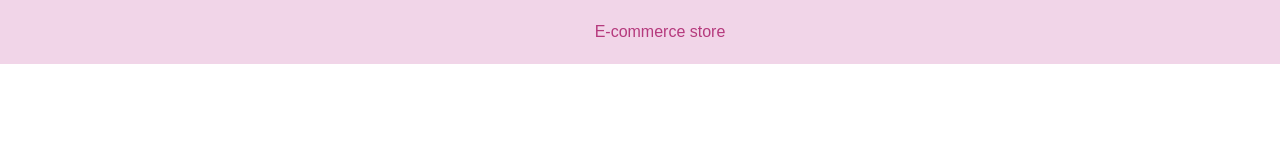
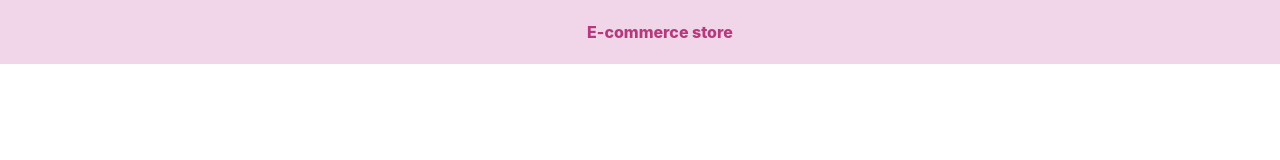
Before and after one commit to TshireletsoMogwere/TSHMOG408_JSE2407_GroupD_TshireletsoMogwere_JSF02, a Svelte app: page / in a window 1280 px wide. Shown: the top 160 px of the page. Built offline with nearby package versions, Linux system fonts and the light colour scheme.

Commit message:
update App.svelte and Header.svelte

```diff
--- a/src/App.svelte
+++ b/src/App.svelte
@@ -7,9 +7,5 @@
 <Header />
 
 <style>
-  :global(body) {
-    font-family: Arial, sans-serif;
-    margin: 0;
-    padding: 0;
-  }
+
 </style>
--- a/src/components/Header.svelte
+++ b/src/components/Header.svelte
@@ -4,6 +4,7 @@
 
 <style>
     header {
+       font-weight: 800;
        background-color: rgb(241, 213, 232);
        color: rgba(160, 2, 86, 0.734);
        margin: 0;
@@ -15,4 +16,5 @@
        right: 0;
        z-index: 1;
     }
+
 </style>
```
